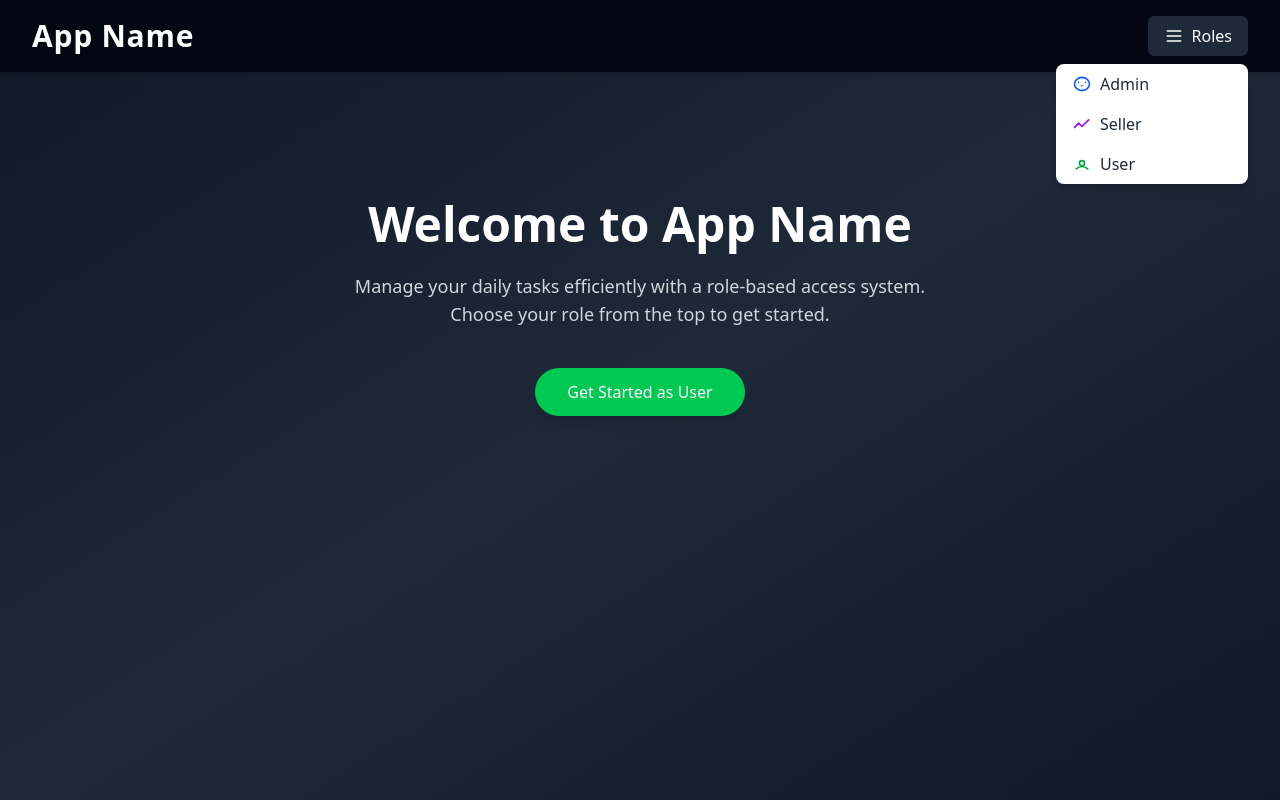
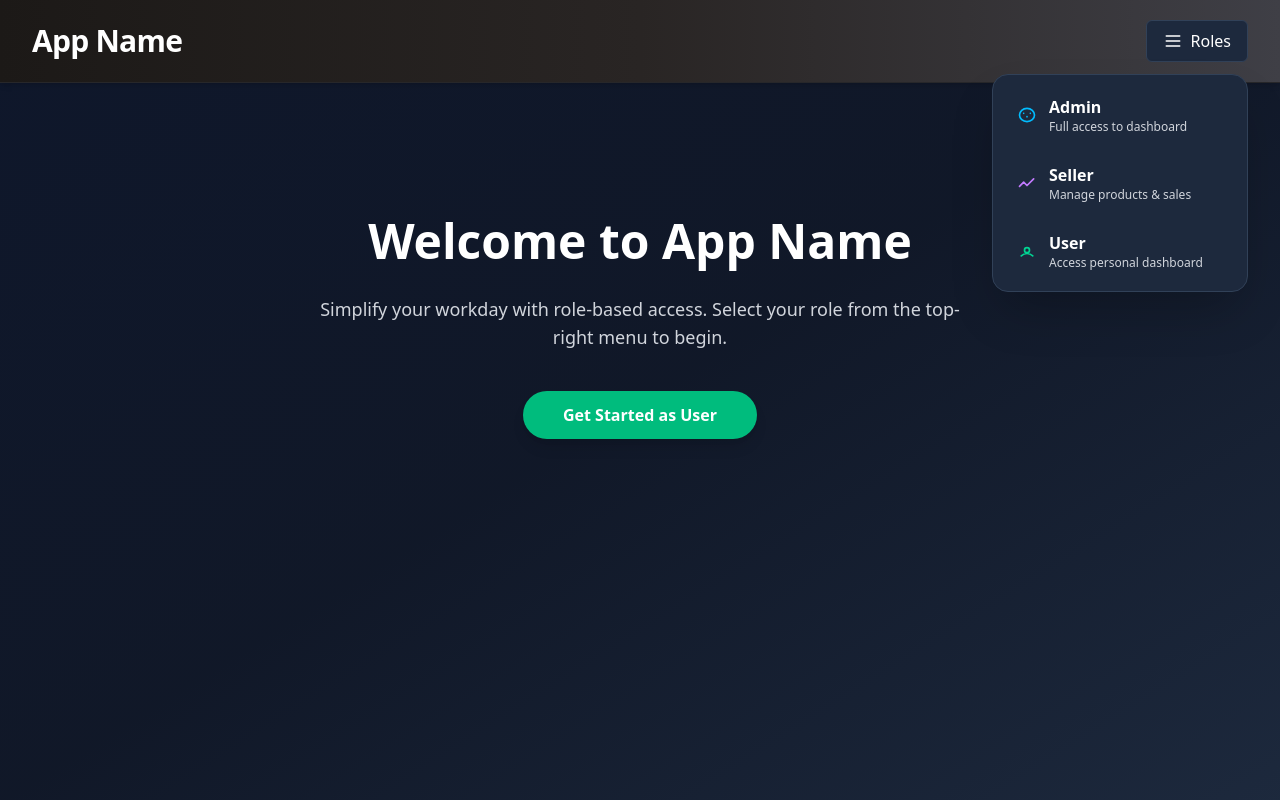
Before and after one commit to DukesSonii/authentication-next-js, a Next.js app: page /MainRole in a window 1280 px wide. Both pictures are taken after a click on the button "Roles". Built offline with nearby package versions, Linux system fonts and the light colour scheme.

Commit message:
temp commit

```diff
--- a/src/pages/MainRole.js
+++ b/src/pages/MainRole.js
@@ -1,5 +1,6 @@
 import { useRouter } from 'next/router';
 import { useEffect, useRef, useState } from 'react';
+import Navbar from './Navbar';
 
 export default function MainRole() {
   const router = useRouter();
@@ -25,63 +26,16 @@ export default function MainRole() {
   }, []);
 
   return (
-    <div className="min-h-screen bg-gradient-to-br from-gray-900 via-gray-800 to-gray-900 text-white font-sans">
-       <nav className="bg-gray-950 px-8 py-4 shadow-md flex justify-between items-center relative">
-        <h1 className="text-3xl font-extrabold tracking-wide text-white">App Name</h1>
-
-        {/* Role Switch Part */}
-        <div className="relative" ref={dropdownRef}>
-          <button
-            onClick={() => setShowDropdown(!showDropdown)}
-            className="bg-gray-800 px-4 py-2 rounded-md hover:bg-gray-700 transition flex items-center gap-2 cursor-pointer"
-          >
-            <svg xmlns="http://www.w3.org/2000/svg" className="h-5 w-5 text-white" fill="none" viewBox="0 0 24 24" stroke="currentColor">
-              <path strokeLinecap="round" strokeLinejoin="round" strokeWidth="2" d="M4 6h16M4 12h16M4 18h16" />
-            </svg>
-            Roles
-          </button>
-
-          {showDropdown && (
-            <ul className="absolute right-0 mt-2 w-48 bg-white text-gray-800 rounded-lg shadow-lg z-50 transition-all duration-200">
-              <li
-                onClick={() => {}}
-                className="flex items-center gap-2 px-4 py-2 hover:bg-gray-300 rounded-lg cursor-pointer"
-              >
-                <svg className="w-5 h-5 text-blue-600" fill="none" stroke="currentColor" strokeWidth="2" viewBox="0 0 24 24">
-                  <path strokeLinecap="round" strokeLinejoin="round" d="M8 10h.01M12 14h.01M16 10h.01M21 12c0 4.418-4.03 8-9 8s-9-3.582-9-8 4.03-8 9-8 9 3.582 9 8z" />
-                </svg>
-                Admin
-              </li>
-              <li
-                onClick={handleSellerLogin}
-                className="flex items-center gap-2 px-4 py-2 hover:bg-gray-300 rounded-lg cursor-pointer"
-              >
-                <svg className="w-5 h-5 text-purple-600" fill="none" stroke="currentColor" strokeWidth="2" viewBox="0 0 24 24">
-                  <path strokeLinecap="round" strokeLinejoin="round" d="M3 16l5-5 4 4 8-8" />
-                </svg>
-                Seller
-              </li>
-              <li
-                onClick={handleUserLogin}
-                className="flex items-center gap-2 px-4 py-2 hover:bg-gray-300 rounded-lg cursor-pointer"
-              >
-                <svg className="w-5 h-5 text-green-600" fill="none" stroke="currentColor" strokeWidth="2" viewBox="0 0 24 24">
-                  <path strokeLinecap="round" strokeLinejoin="round" d="M5.121 17.804A10.003 10.003 0 0112 15a10.003 10.003 0 016.879 2.804M15 11a3 3 0 11-6 0 3 3 0 016 0z" />
-                </svg>
-                User
-              </li>
-            </ul>
-          )}
-        </div>
-      </nav>
+    <div className="min-h-screen bg-gradient-to-br from-slate-900 via-gray-900 to-slate-800 text-white font-sans">
+      <Navbar />
       <section className="flex flex-col items-center justify-center text-center py-32 px-4">
-        <h2 className="text-5xl font-bold mb-6">Welcome to App Name</h2>
-        <p className="text-gray-300 text-lg max-w-xl mb-10">
-          Manage your daily tasks efficiently with a role-based access system. Choose your role from the top to get started.
+        <h2 className="text-5xl font-extrabold mb-6 leading-tight text-white">Welcome to App Name</h2>
+        <p className="text-gray-300 text-lg max-w-2xl mb-10">
+          Simplify your workday with role-based access. Select your role from the top-right menu to begin.
         </p>
         <button
           onClick={handleUserLogin}
-          className="bg-green-500 hover:bg-green-600 text-white px-8 py-3 rounded-full shadow-lg transition transform hover:scale-105"
+          className="bg-emerald-500 hover:bg-emerald-600 text-white px-10 py-3 rounded-full font-semibold shadow-lg transition-colors cursor-pointer"
         >
           Get Started as User
         </button>
--- /dev/null
+++ b/src/pages/Navbar.js
@@ -0,0 +1,104 @@
+'use client';
+
+import React, { useEffect, useRef, useState } from 'react';
+import { useRouter, usePathname } from 'next/navigation';
+
+export default function Navbar() {
+    const [showDropdown, setShowDropdown] = useState(false);
+    const dropdownRef = useRef();
+    const router = useRouter();
+    const pathname = usePathname(); // 👈 get current path
+
+    const handleUserLogin = () => router.push('/User/login');
+    const handleSellerLogin = () => router.push('/Seller/login');
+
+    useEffect(() => {
+        const handleClickOutside = (event) => {
+            if (dropdownRef.current && !dropdownRef.current.contains(event.target)) {
+                setShowDropdown(false);
+            }
+        };
+        document.addEventListener('mousedown', handleClickOutside);
+        return () => document.removeEventListener('mousedown', handleClickOutside);
+    }, []);
+
+    const isActive = (path) => pathname === path;
+
+    return (
+        <nav
+            className="sticky top-0 z-50 px-8 py-5 flex justify-between items-center relative text-white border-b border-zinc-800
+            bg-gradient-to-r from-[#1c1917] via-[#292524] to-[#3f3f46] shadow-md transition-shadow duration-300"
+        >
+            <h1
+                className="text-3xl font-bold tracking-tight text-white cursor-pointer hover:underline underline-offset-4 transition-all"
+                onClick={() => router.push('/')}
+            >
+                App Name
+            </h1>
+
+            <div className="relative" ref={dropdownRef}>
+                <button
+                    onClick={() => setShowDropdown(!showDropdown)}
+                    className="bg-slate-800 px-4 py-2 rounded-md border border-slate-700 hover:bg-slate-700 transition-colors flex items-center gap-2 text-white cursor-pointer"
+                >
+                    <svg xmlns="http://www.w3.org/2000/svg" className="h-5 w-5" fill="none" viewBox="0 0 24 24" stroke="currentColor">
+                        <path strokeLinecap="round" strokeLinejoin="round" strokeWidth="2" d="M4 6h16M4 12h16M4 18h16" />
+                    </svg>
+                    <span className="font-medium">Roles</span>
+                </button>
+
+                {showDropdown && (
+                    <ul className="absolute right-0 mt-3 w-64 bg-slate-800 text-white rounded-2xl shadow-2xl z-50 border border-slate-700 p-2 space-y-1">
+                        <li
+                            onClick={() => {}}
+                            className={`flex flex-col px-4 py-3 rounded-xl cursor-pointer transition-colors
+                                ${isActive('/admin') ? 'bg-white/10' : 'hover:bg-white/10'}`}
+                        >
+                            <div className="flex items-center gap-3">
+                                <svg className="w-5 h-5 text-sky-400" fill="none" stroke="currentColor" strokeWidth="2" viewBox="0 0 24 24">
+                                    <path strokeLinecap="round" strokeLinejoin="round" d="M8 10h.01M12 14h.01M16 10h.01M21 12c0 4.418-4.03 8-9 8s-9-3.582-9-8 4.03-8 9-8 9 3.582 9 8z" />
+                                </svg>
+                                <div>
+                                    <p className="font-semibold">Admin</p>
+                                    <p className="text-xs text-gray-300">Full access to dashboard</p>
+                                </div>
+                            </div>
+                        </li>
+
+                        <li
+                            onClick={handleSellerLogin}
+                            className={`flex flex-col px-4 py-3 rounded-xl cursor-pointer transition-colors
+                                ${isActive('/Seller/login') ? 'bg-white/10' : 'hover:bg-white/10'}`}
+                        >
+                            <div className="flex items-center gap-3">
+                                <svg className="w-5 h-5 text-purple-400" fill="none" stroke="currentColor" strokeWidth="2" viewBox="0 0 24 24">
+                                    <path strokeLinecap="round" strokeLinejoin="round" d="M3 16l5-5 4 4 8-8" />
+                                </svg>
+                                <div>
+                                    <p className="font-semibold">Seller</p>
+                                    <p className="text-xs text-gray-300">Manage products & sales</p>
+                                </div>
+                            </div>
+                        </li>
+
+                        <li
+                            onClick={handleUserLogin}
+                            className={`flex flex-col px-4 py-3 rounded-xl cursor-pointer transition-colors
+                                ${isActive('/User/login') ? 'bg-white/10' : 'hover:bg-white/10'}`}
+                        >
+                            <div className="flex items-center gap-3">
+                                <svg className="w-5 h-5 text-emerald-400" fill="none" stroke="currentColor" strokeWidth="2" viewBox="0 0 24 24">
+                                    <path strokeLinecap="round" strokeLinejoin="round" d="M5.121 17.804A10.003 10.003 0 0112 15a10.003 10.003 0 016.879 2.804M15 11a3 3 0 11-6 0 3 3 0 016 0z" />
+                                </svg>
+                                <div>
+                                    <p className="font-semibold">User</p>
+                                    <p className="text-xs text-gray-300">Access personal dashboard</p>
+                                </div>
+                            </div>
+                        </li>
+                    </ul>
+                )}
+            </div>
+        </nav>
+    );
+}
--- a/src/pages/Seller/login.js
+++ b/src/pages/Seller/login.js
@@ -1,6 +1,7 @@
 'use client';
 import { useState } from 'react';
 import { useRouter } from 'next/navigation';
+import Navbar from '../Navbar';
 
 export default function SellerLogin() {
   const [email, setEmail] = useState('');
@@ -39,13 +40,15 @@ export default function SellerLogin() {
         setError(data.error || 'Invalid credentials.');
       }
     } catch (err) {
-      setError('Something went wrong.');
+      setError('Something went wrong! Please try again.');
     } finally {
       setLoading(false);
     }
   };
 
   return (
+    <>
+      <Navbar />
       <div className="min-h-screen bg-gradient-to-br from-orange-500 to-yellow-400 flex justify-center items-center px-4">
         <div className="bg-white p-8 rounded-lg shadow-lg w-full max-w-md">
           <h2 className="text-2xl font-semibold mb-6 text-gray-800 text-center">Seller Login</h2>
@@ -78,5 +81,6 @@ export default function SellerLogin() {
           </p>
         </div>
       </div>
+    </>
   );
 }
--- a/src/pages/Seller/register.js
+++ b/src/pages/Seller/register.js
@@ -1,6 +1,7 @@
 'use client';
 import { useState } from 'react';
 import { useRouter } from 'next/navigation';
+import Navbar from '../Navbar';
 
 export default function SellerRegister() {
   const [name, setName] = useState('');
@@ -50,6 +51,8 @@ export default function SellerRegister() {
   };
 
   return (
+    <>
+      <Navbar />
       <div className="min-h-screen bg-slate-800 flex justify-center items-center px-4">
         <div className="bg-white p-8 rounded-lg shadow-md w-full max-w-md">
           <h2 className="text-2xl font-semibold mb-6 text-gray-800 text-center">Seller Register</h2>
@@ -88,5 +91,6 @@ export default function SellerRegister() {
           </p>
         </div>
       </div>
+    </>
   );
 }
--- a/src/pages/User/login.js
+++ b/src/pages/User/login.js
@@ -7,6 +7,7 @@ import { signIn } from 'next-auth/react';
 import { FaFacebook } from "react-icons/fa6";
 import { FaGithub } from "react-icons/fa";
 import { useSession } from 'next-auth/react';
+import Navbar from '../Navbar';
 
 export default function Login() {
   const [email, setEmail] = useState('');
@@ -60,6 +61,8 @@ export default function Login() {
   };
 
   return (
+    <>
+      <Navbar />
       <div className="min-h-screen flex items-center justify-center bg-gradient-to-br from-purple-700 via-indigo-600 to-blue-500 px-4">
         <div className="bg-white shadow-lg rounded-xl p-8 w-full max-w-md animate-fadeIn">
           <h2 className="text-2xl font-bold mb-6 text-center text-gray-800">Login</h2>
@@ -141,7 +144,7 @@ export default function Login() {
           <p className="mt-4 text-center text-sm text-gray-600">
             Don't have an account? &nbsp;
             <span
-            onClick={() => router.push('/register')}
+              onClick={() => router.push('/User/register')}
               className="text-indigo-600 font-medium hover:underline cursor-pointer"
             >
               Register here
@@ -149,5 +152,6 @@ export default function Login() {
           </p>
         </div>
       </div>
+    </>
   );
 }
--- a/src/pages/User/register.js
+++ b/src/pages/User/register.js
@@ -2,6 +2,7 @@
 
 import { useState } from 'react';
 import { useRouter } from 'next/navigation';
+import Navbar from '../Navbar';
 
 export default function Register() {
   const [email, setEmail] = useState('');
@@ -55,6 +56,8 @@ export default function Register() {
 
 
   return (
+    <>
+      <Navbar />
       <div className="min-h-screen flex items-center justify-center bg-gradient-to-br from-green-600 via-emerald-500 to-teal-400 px-4">
         <div className="bg-white shadow-lg rounded-xl p-8 w-full max-w-md animate-fadeIn">
           <h2 className="text-2xl font-bold mb-6 text-center text-gray-800">Register</h2>
@@ -88,7 +91,7 @@ export default function Register() {
           <p className="mt-4 text-center text-sm text-gray-600">
             Already have an account?{' '}
             <span
-            onClick={() => router.push('/login')}
+              onClick={() => router.push('/User/login')}
               className="text-green-600 font-medium hover:underline cursor-pointer"
             >
               Login here
@@ -96,5 +99,6 @@ export default function Register() {
           </p>
         </div>
       </div>
+    </>
   );
 }
```
Lines whose indentation alone changed are shown as unchanged.
